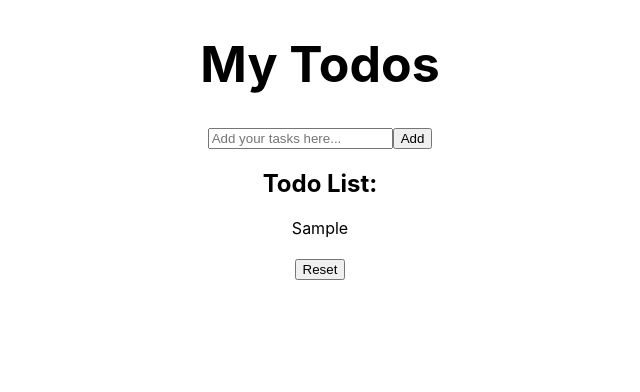
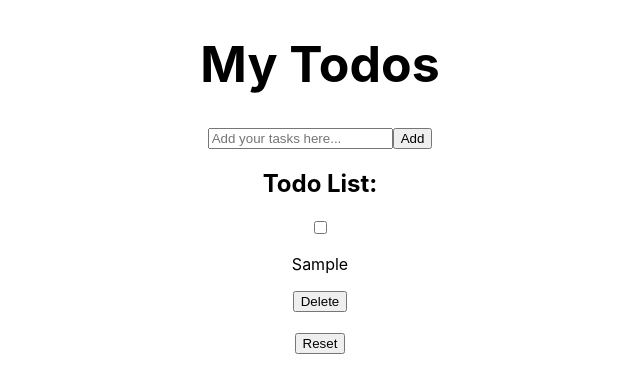
Before and after one commit to Fatima-0102/todo-app, a React (Create React App) app: page / in a window 1280 px wide. Both pictures are taken after typing "Sample" into the empty fields and a click on the button "Add". Shown: the top 392 px of the page, without its empty margins (320-960 px from the left). Built offline with nearby package versions, Linux system fonts and the light colour scheme.

Commit message:
added todoItem components

```diff
--- a/src/App.js
+++ b/src/App.js
@@ -1,5 +1,6 @@
 import './App.css';
 import TodoList from './components/TodoList/TodoList';
+//import TodoItem from './components/TodoItem/TodoItem'
 
 import { useState } from 'react';
 
@@ -13,7 +14,7 @@ const App = () => {
     console.log(userInput);
 
     if (userInput === "") {
-      console.log("Add a task!!")
+      alert("Add a task!!")
     }else{
       SetTodoList([
         ...todoList,
@@ -38,13 +39,16 @@ const App = () => {
             value={userInput}
             onChange={(event) => SetUserInput(event.target.value)}
           />
-
           <button type="submit">Add</button>
           </form>
         </section>
 
         <section className="todo-list" >
           <TodoList todoList={todoList} />
+        </section>
+
+        <section className="todo-item">
+
         </section>
 
         <section className="reset-btn">
--- /dev/null
+++ b/src/components/TodoItem/TodoItem.js
@@ -0,0 +1,14 @@
+
+const TodoItem = (props) => {
+
+    const { item } = props;
+
+    return(
+        <div className="todoitem-show">
+            <input type="checkbox" checked={item.completed} />
+            <p>{item.text}</p>
+            <button>Delete</button>
+        </div>
+    )
+}
+export default TodoItem;
--- a/src/components/TodoList/TodoList.js
+++ b/src/components/TodoList/TodoList.js
@@ -1,15 +1,20 @@
-
+import TodoItem from "../TodoItem/TodoItem";
 
 const TodoList = (props) => {
     const { todoList } = props;
+
     return(
         <>
         <div className="todolist-show">
             <h2>Todo List:</h2>
 
-            {props.todoList.map((item,index) => (
-                <p key={index}>{item.text} </p>
-            ))}
+            {todoList.length === 0 ? (
+                <p>Nothing to see here yet... Add a task in teh field above!</p>
+            ): (
+                todoList.map((item, index) => (
+                    <TodoItem key={index} item={item} />
+                ))
+            )}
         </div>
         </>
     )
```
Also changed, not shown: src/components/TodoIten/TodoItem.js (deleted).
